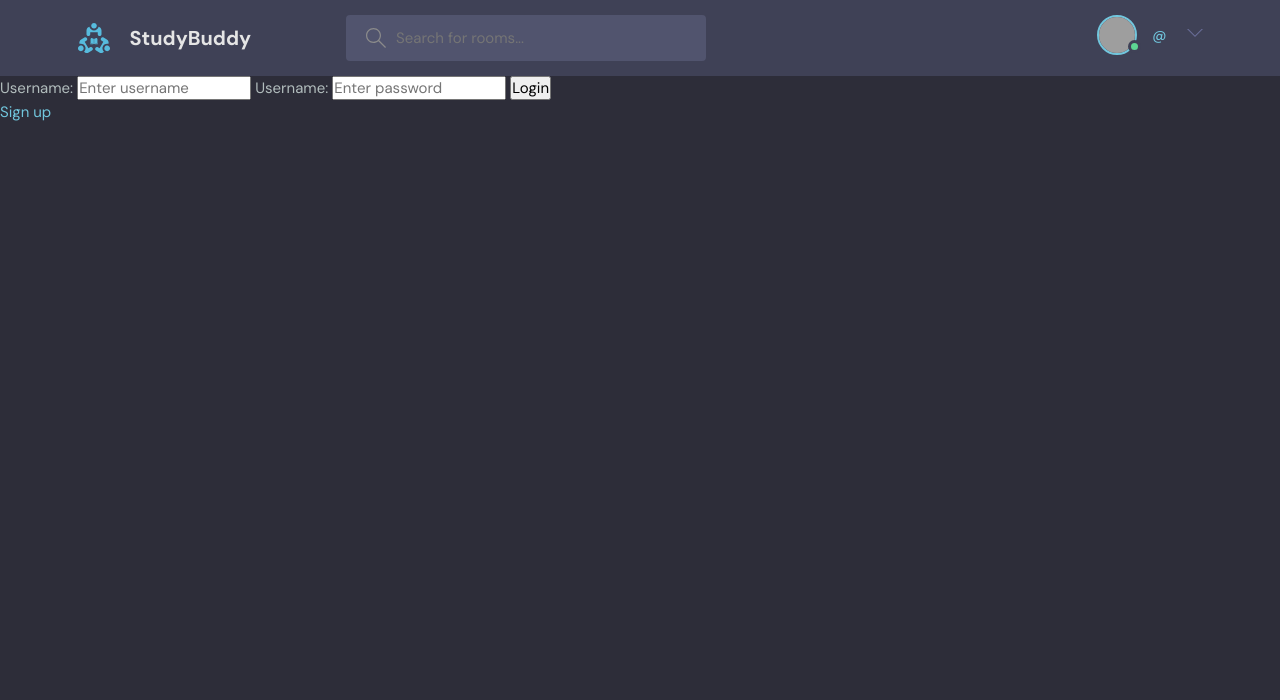
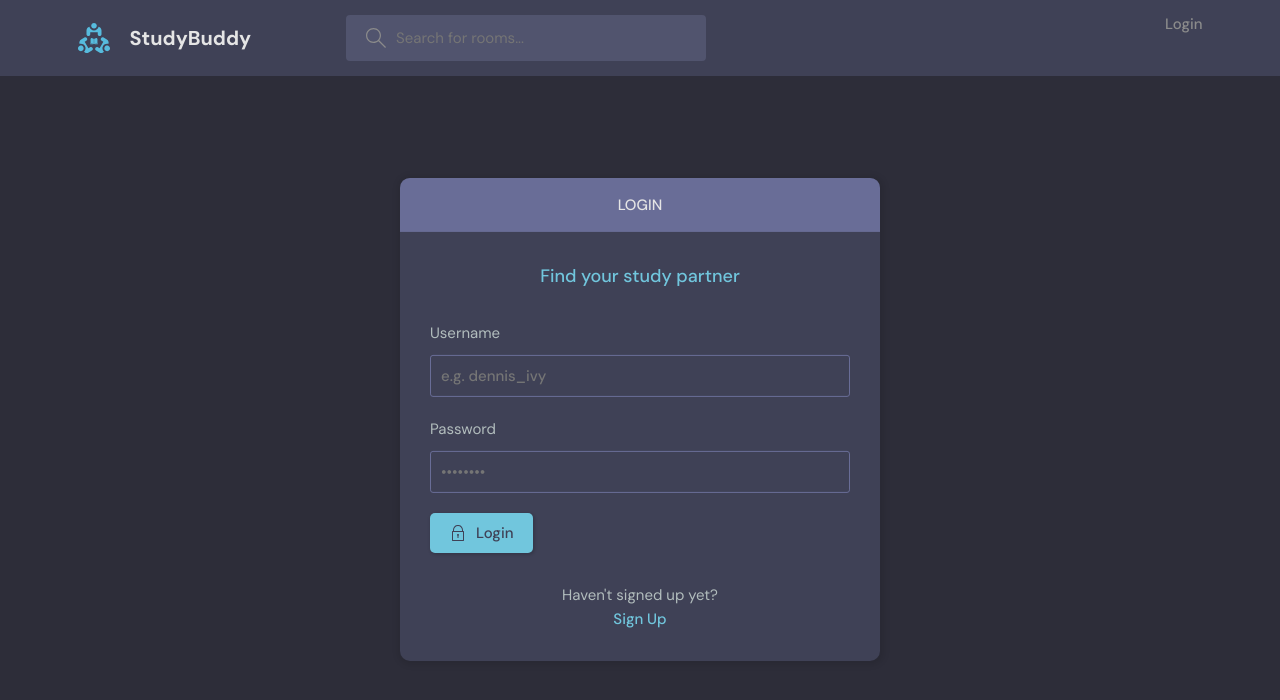
Before and after one commit to paparrot/studybud, a Django app: page /login in a window 1280 px wide. Shown: the top 700 px of the page. Run offline with Django 3.2, Linux system fonts and the light colour scheme; grey boxes are pictures that could not be loaded.

Commit message:
add pages for updating user, login and registration

```diff
--- a/base/templates/login_user.html
+++ b/base/templates/login_user.html
@@ -1,20 +1,64 @@
 {% extends 'main.html' %}
 
 {% block content %}
-<div>
-    <form method="POST" action="">
-        {% csrf_token %}
+<main class="auth layout">
+      <div class="container">
+        <div class="layout__box">
+          <div class="layout__boxHeader">
+            <div class="layout__boxTitle">
+              <h3>Login</h3>
+            </div>
+          </div>
+          <div class="layout__body">
+            <h2 class="auth__tagline">Find your study partner</h2>
 
-        <label for="username">Username:</label>
-        <input type="text" id="username" name="username" placeholder="Enter username" />
+            <form class="form" action="" method="POST">
+            {% csrf_token %}
+            {% for field in fields %}
 
-        <label for="password">Username:</label>
-        <input type="password" id="password" name="password" placeholder="Enter password">
 
-        <input type="submit" value="Login">
-    </form>
-    <p>
-        <a href="{% url 'register' %}">Sign up</a>
-    </p>
-</div>
+            {% endfor %}
+              <div class="form__group form__group">
+                <label for="room_name">Username</label>
+                <input id="username" name="username" type="text" placeholder="e.g. dennis_ivy" />
+              </div>
+              <div class="form__group">
+                <label for="password">Password</label>
+                <input
+                  id="password"
+                  name="password"
+                  type="password"
+                  placeholder="&bull;&bull;&bull;&bull;&bull;&bull;&bull;&bull;"
+                />
+              </div>
+
+              <button class="btn btn--main" type="submit">
+                <svg
+                  version="1.1"
+                  xmlns="http://www.w3.org/2000/svg"
+                  width="32"
+                  height="32"
+                  viewBox="0 0 32 32"
+                >
+                  <title>lock</title>
+                  <path
+                    d="M27 12h-1v-2c0-5.514-4.486-10-10-10s-10 4.486-10 10v2h-1c-0.553 0-1 0.447-1 1v18c0 0.553 0.447 1 1 1h22c0.553 0 1-0.447 1-1v-18c0-0.553-0.447-1-1-1zM8 10c0-4.411 3.589-8 8-8s8 3.589 8 8v2h-16v-2zM26 30h-20v-16h20v16z"
+                  ></path>
+                  <path
+                    d="M15 21.694v4.306h2v-4.306c0.587-0.348 1-0.961 1-1.694 0-1.105-0.895-2-2-2s-2 0.895-2 2c0 0.732 0.413 1.345 1 1.694z"
+                  ></path>
+                </svg>
+
+                Login
+              </button>
+            </form>
+
+            <div class="auth__action">
+              <p>Haven't signed up yet?</p>
+              <a href="{% url 'register' %}" class="btn btn--link">Sign Up</a>
+            </div>
+          </div>
+        </div>
+      </div>
+    </main>
 {% endblock %}
--- a/base/templates/profile.html
+++ b/base/templates/profile.html
@@ -18,7 +18,9 @@
           <div class="profile__info">
             <h3>{{ user.username }}</h3>
             <p>@{{user.username}}</p>
-            <a href="edit-user.html" class="btn btn--main btn--pill">Edit Profile</a>
+            {% if request.user.id == user.id %}
+                <a href="{% url 'update-user' %}" class="btn btn--main btn--pill">Edit Profile</a>
+            {% endif %}
           </div>
           <div class="profile__about">
             <h3>About</h3>
--- a/base/urls.py
+++ b/base/urls.py
@@ -12,5 +12,6 @@ urlpatterns = [
     path('rooms/<int:id>/update', views.update_room, name="update-room"),
     path('rooms/<int:id>/delete', views.delete_room, name="delete-room"),
     path('messages/<int:id>/delete', views.delete_message, name='delete-message'),
-    path('users/<int:id>', views.user, name='user')
+    path('users/update', views.update_user, name='update-user'),
+    path('users/<int:id>', views.user, name='user'),
 ]
--- a/base/views.py
+++ b/base/views.py
@@ -6,7 +6,7 @@ from django.contrib import messages
 from .models import Room, Topic, User, Message
 from django.db.models import Q
 from django.http import HttpResponse
-from .forms import RoomForm
+from .forms import RoomForm, UserForm
 
 
 # Create your views here.
@@ -192,3 +192,17 @@ def user(request, id):
 
     context = {'user': _user, 'rooms': _rooms, 'topics': _topics, 'room_messages': _room_messages}
     return render(request, 'profile.html', context)
+
+
+@login_required(login_url='login')
+def update_user(request):
+    user = request.user
+    form = UserForm(instance=user)
+    if request.method == 'POST':
+        form = UserForm(request.POST, instance=user)
+        if form.is_valid():
+            form.save()
+            return redirect('user', user.id)
+
+    context = {'form': form}
+    return render(request, 'update_user.html', context)
--- a/templates/navbar.html
+++ b/templates/navbar.html
@@ -17,7 +17,7 @@
           </label>
         </form>
         <nav class="header__menu">
-        {% if request.user.is_authenticated %}
+        {% if not request.user.is_authenticated %}
           <a href="{% url 'login' %}">
             <p>Login</p>
           </a>
@@ -26,7 +26,7 @@
           <!-- Logged In -->
 
           <div class="header__user">
-            <a href="profile.html">
+            <a href="{% url 'user' request.user.id %}">
               <div class="avatar avatar--medium active">
                 <img src="https://randomuser.me/api/portraits/men/37.jpg" />
               </div>
@@ -41,7 +41,7 @@
           </div>
 
           <div class="dropdown-menu">
-            <a href="{% url 'user' request.user.id %}" class="dropdown-link"
+            <a href="{% url 'update-user' %}" class="dropdown-link"
               ><svg version="1.1" xmlns="http://www.w3.org/2000/svg" width="32" height="32" viewBox="0 0 32 32">
                 <title>tools</title>
                 <path
```
Also changed, not shown: base/forms.py (+7 -0 lines), base/templates/register_user.html (+47 -7 lines), base/templates/update_user.html (added, +45 -0 lines).
